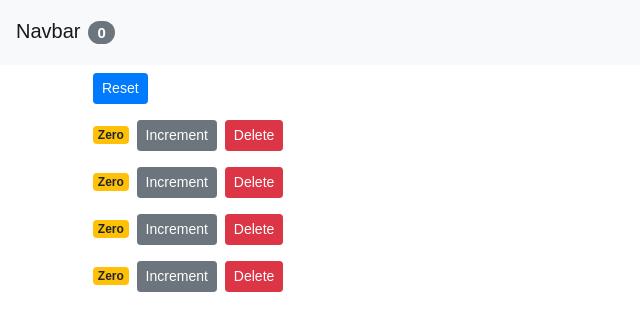
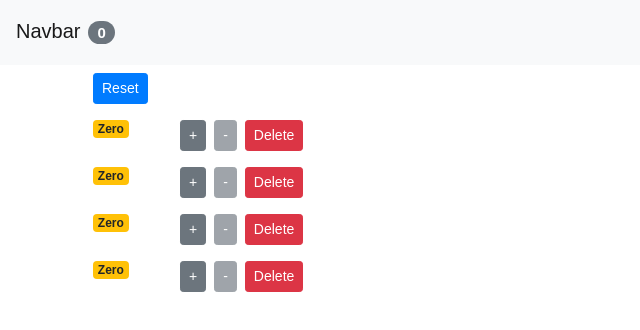
Before and after one commit to sahilpatel18/MovieApp, a React (Create React App) app: page / in a window 1280 px wide. Shown: the top 330 px of the page, without its empty margins (0-640 px from the left). Built offline with nearby package versions, Linux system fonts and the light colour scheme.

Commit message:
decrement button

```diff
--- a/src/components/App.js
+++ b/src/components/App.js
@@ -12,6 +12,15 @@
     ],
   };
 
+  constructor() {
+    super();
+    console.log("ap");
+  }
+
+  componentDidMount() {
+    console.log("mounted");
+  }
+
   handleDelete = (counterId) => {
     const counters = this.state.counters.filter((c) => c.id !== counterId);
     this.setState({ counters });
@@ -25,6 +34,14 @@
     this.setState({ counters });
   };
 
+  handleDecrement = (counter) => {
+    const counters = [...this.state.counters];
+    const index = counters.indexOf(counter);
+    counters[index] = { ...counter };
+    counters[index].value--;
+    this.setState({ counters });
+  };
+
   handleReset = () => {
     const counters = this.state.counters.map((c) => {
       c.value = 0;
@@ -32,6 +49,7 @@
     });
     this.setState({ counters });
   };
+
   render() {
     return (
       <>
@@ -43,6 +61,7 @@
             counters={this.state.counters}
             onReset={this.handleReset}
             onIncrement={this.handleIncrement}
+            onDecrement={this.handleDecrement}
             onDelete={this.handleDelete}
           />
         </main>
--- a/src/components/Counter.js
+++ b/src/components/Counter.js
@@ -3,20 +3,31 @@
 class Counter extends Component {
   render() {
     return (
-      <div>
+      <div className='row'>
+        <div className='col-1'>
           <span className={this.getBadgeClasses()}>{this.formatCount()}</span>
+        </div>
+        <div className='col'>
           <button
             onClick={() => this.props.onIncrement(this.props.counter)}
             className='btn btn-secondary btn-sm'
           >
-          Increment
+            +
+          </button>
+          <button
+            onClick={() => this.props.onDecrement(this.props.counter)}
+            className='btn btn-secondary btn-sm m-2'
+            disabled={this.props.counter.value === 0 ? 'disabled' : ''}
+          >
+            -
           </button>
           <button
             onClick={() => this.props.onDelete(this.props.counter.id)}
-          className='btn btn-danger btn-sm m-2'
+            className='btn btn-danger btn-sm'
           >
             Delete
           </button>
+        </div>
       </div>
     );
   }
--- a/src/components/Counters.js
+++ b/src/components/Counters.js
@@ -4,7 +4,7 @@
 
 export default class Counters extends Component {
   render() {
-    const { onReset, counters, onDelete, onIncrement } = this.props;
+    const { onReset, counters, onDelete, onIncrement, onDecrement } = this.props;
 
     return (
       <div>
@@ -17,6 +17,7 @@
             onDelete={onDelete}
             counter={counter}
             onIncrement={onIncrement}
+            onDecrement={onDecrement}
           />
         ))}
       </div>
```
Lines whose indentation alone changed are shown as unchanged.
